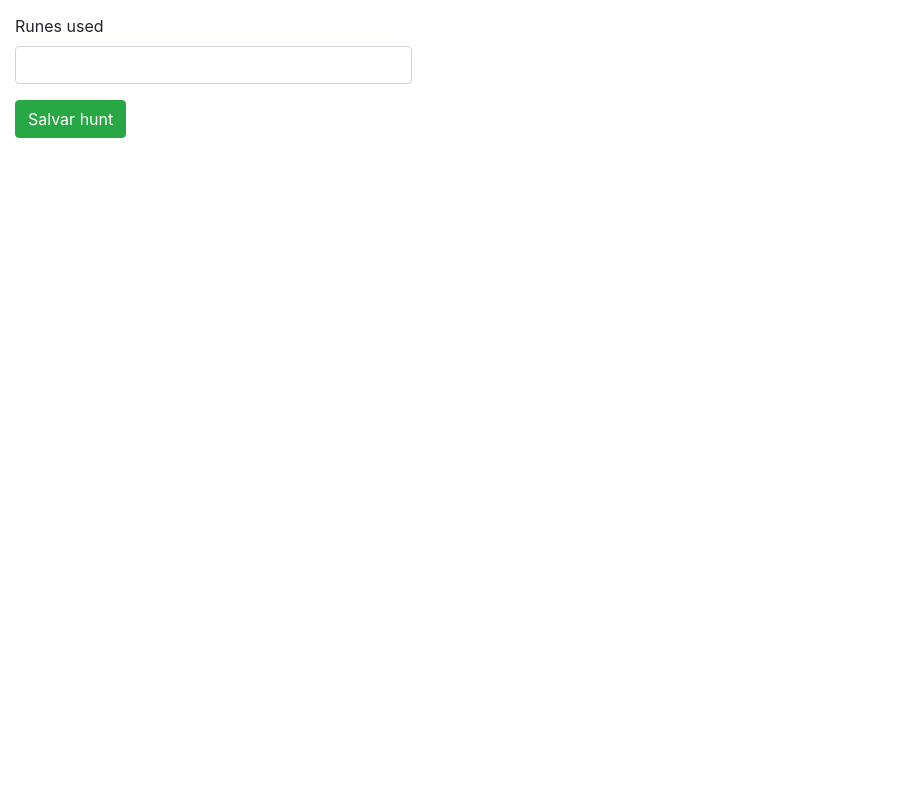
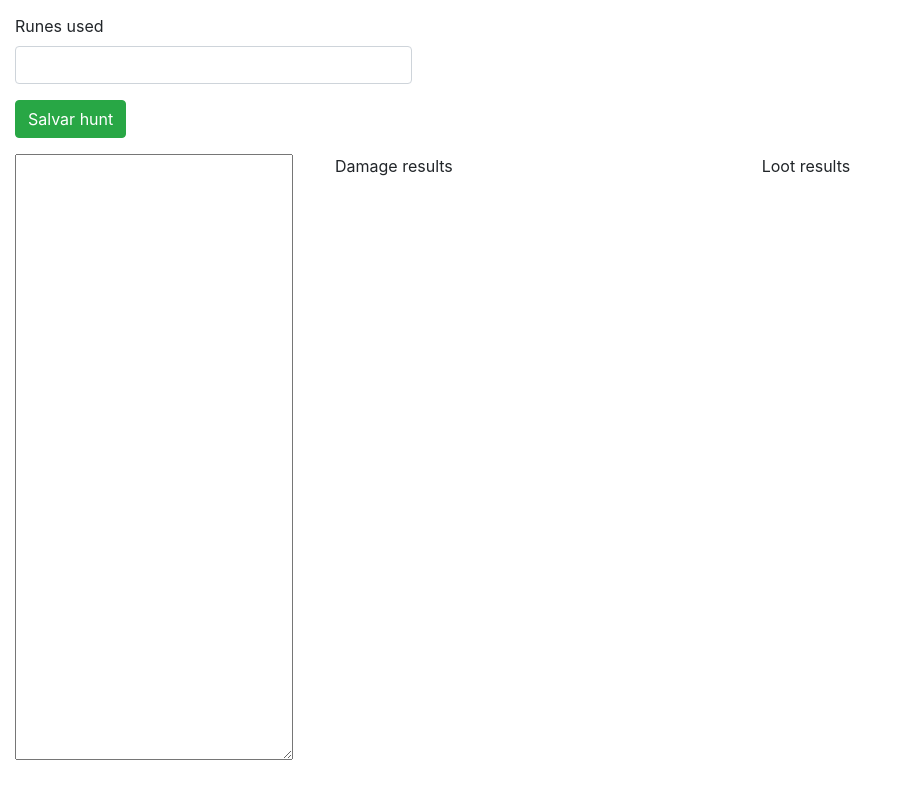
Before and after one commit to f-carmo/tibia-tools, an Angular app: page / in a window 1280 px wide. Shown: the part 377-1176 px from the top of the page, without its empty margins (0-898 px from the left). Before the commit the page ends 800 px from the top, so only its background shows below. Built offline with nearby package versions, Linux system fonts and the light colour scheme.

Commit message:
wz analyzer

```diff
--- a/src/app/app.component.html
+++ b/src/app/app.component.html
@@ -19,6 +19,11 @@
 
         </app-hunt-planner>
       </div>
+      <div class="col-md-12">
+        <app-party-hunt-damage-analyzer>
+
+        </app-party-hunt-damage-analyzer>
+      </div>
     </div>
   </div>
 </body>
--- a/src/app/app.module.ts
+++ b/src/app/app.module.ts
@@ -11,6 +11,7 @@ import { StorageComponent } from './storage/storage.component';
 import { HuntPlannerComponent } from './hunt-planner/hunt-planner.component';
 import { FormsModule } from '@angular/forms';
 import { HuntCardComponent } from './hunt-card/hunt-card.component';
+import { PartyHuntDamageAnalyzerComponent } from './party-hunt-damage-analyzer/party-hunt-damage-analyzer.component';
 
 @NgModule({
   declarations: [
@@ -21,6 +22,7 @@ import { HuntCardComponent } from './hunt-card/hunt-card.component';
     StorageComponent,
     HuntPlannerComponent,
     HuntCardComponent,
+    PartyHuntDamageAnalyzerComponent,
   ],
   imports: [
     FormsModule,
--- a/src/app/hunt-planner/hunt-planner.component.ts
+++ b/src/app/hunt-planner/hunt-planner.component.ts
@@ -40,6 +40,10 @@ export class HuntPlannerComponent implements OnInit {
     let resultBolt = 0;
     let resultRunes = 0;
 
+    console.log(manaPerMinute)
+    console.log(arrowPerMinute)
+    console.log(runesPerMinute)
+
     if (this.isTimeDefined() && this.isCapDefined()) {
       let plannerCapacityAux = Number.parseInt(this.plannerCapacity);
       let plannerTimeAux = Number.parseInt(this.plannerMinutes);
@@ -74,7 +78,7 @@ export class HuntPlannerComponent implements OnInit {
       }
     }
 
-    this.resultText = `Você vai precisar de ${Math.floor(resultMana)} mana potions, ${Math.floor(resultBolt)} bolts e ${Math.floor(resultRunes)} runas de sua escolha`;
+    this.resultText = `Você vai precisar de ${Math.floor(resultMana)} mana potions, ${Math.floor(resultBolt)} arrows e ${Math.floor(resultRunes)} runas de sua escolha`;
   }
 
   isTimeDefined() {
--- /dev/null
+++ b/src/app/party-hunt-damage-analyzer/party-hunt-damage-analyzer.component.html
@@ -0,0 +1,15 @@
+<div class="row">
+  <div class="col-md-3">
+    <textarea name="_partyAnalyzer" [(ngModel)]="partyAnalyzer" rows="25" cols="25" (change)="analyze()"></textarea>
+  </div>
+  <div class="col-md-4">
+    <label>Damage results</label>
+    <p name="_dmgRes" [innerHtml]="damageResult">
+    </p>
+  </div>
+  <div class="col-md-4">
+    <label>Loot results</label>
+    <p name="_lootRess" [innerHtml]="lootResult">
+    </p>
+  </div>
+</div>
--- /dev/null
+++ b/src/app/party-hunt-damage-analyzer/party-hunt-damage-analyzer.component.ts
@@ -0,0 +1,69 @@
+import { Component } from '@angular/core';
+
+@Component({
+  selector: 'app-party-hunt-damage-analyzer',
+  templateUrl: './party-hunt-damage-analyzer.component.html',
+  styleUrls: ['./party-hunt-damage-analyzer.component.css']
+})
+export class PartyHuntDamageAnalyzerComponent {
+
+  partyAnalyzer: string;
+  damageResult: string = '';
+  lootResult: string = '';
+
+
+  analyze() {
+    const lines = this.partyAnalyzer.split('\n').slice(6); // Discard the first six lines
+    const objects = [];
+
+    for (let i = 0; i < lines.length; i += 6) {
+      const key = lines[i].trim();
+      const loot = lines[i + 1].split(':')[1].trim();
+      const supplies = lines[i + 2].split(':')[1].trim();
+      const balance = lines[i + 3].split(':')[1].trim();
+      const damage = lines[i + 4].split(':')[1].trim();
+      const healing = lines[i + 5].split(':')[1].trim();
+
+      objects.push({
+        Name: key,
+        Loot: Number.parseInt(loot.replace(',', '')),
+        Supplies: supplies,
+        Balance: balance,
+        Damage: Number.parseInt(damage.replace(',', '')),
+        Healing: healing,
+      });
+    }
+
+    objects.sort(this.sortDamageAscending)
+    //https://www.tibia.com/community/?name=setsuni
+    objects.forEach(obj => {
+      this.damageResult += `<a href='https://www.tibia.com/community/?name=${obj.Name}'>${obj.Name}<a/> bateu ${obj.Damage}<br>`;
+    })
+
+    objects.sort(this.sortLootDescending)
+    objects.forEach(obj => {
+      this.lootResult += `<a href='https://www.tibia.com/community/?name=${obj.Name}'>${obj.Name}<a/> looteou ${obj.Loot}<br>`;
+    })
+  }
+
+  sortDamageAscending(a, b) {
+    if (a.Damage < b.Damage) {
+      return -1;
+    }
+    if (a.Damage > b.Damage) {
+      return 1;
+    }
+    return 0;
+  }
+
+
+  sortLootDescending(a, b) {
+    if (a.Loot < b.Loot) {
+      return 1;
+    }
+    if (a.Loot > b.Loot) {
+      return -1;
+    }
+    return 0;
+  }
+}
```
Also changed, not shown: src/app/party-hunt-damage-analyzer/party-hunt-damage-analyzer.component.css (added), 1 other file (tests, documents, lock files or other folders). Lines whose indentation alone changed are shown as unchanged.
